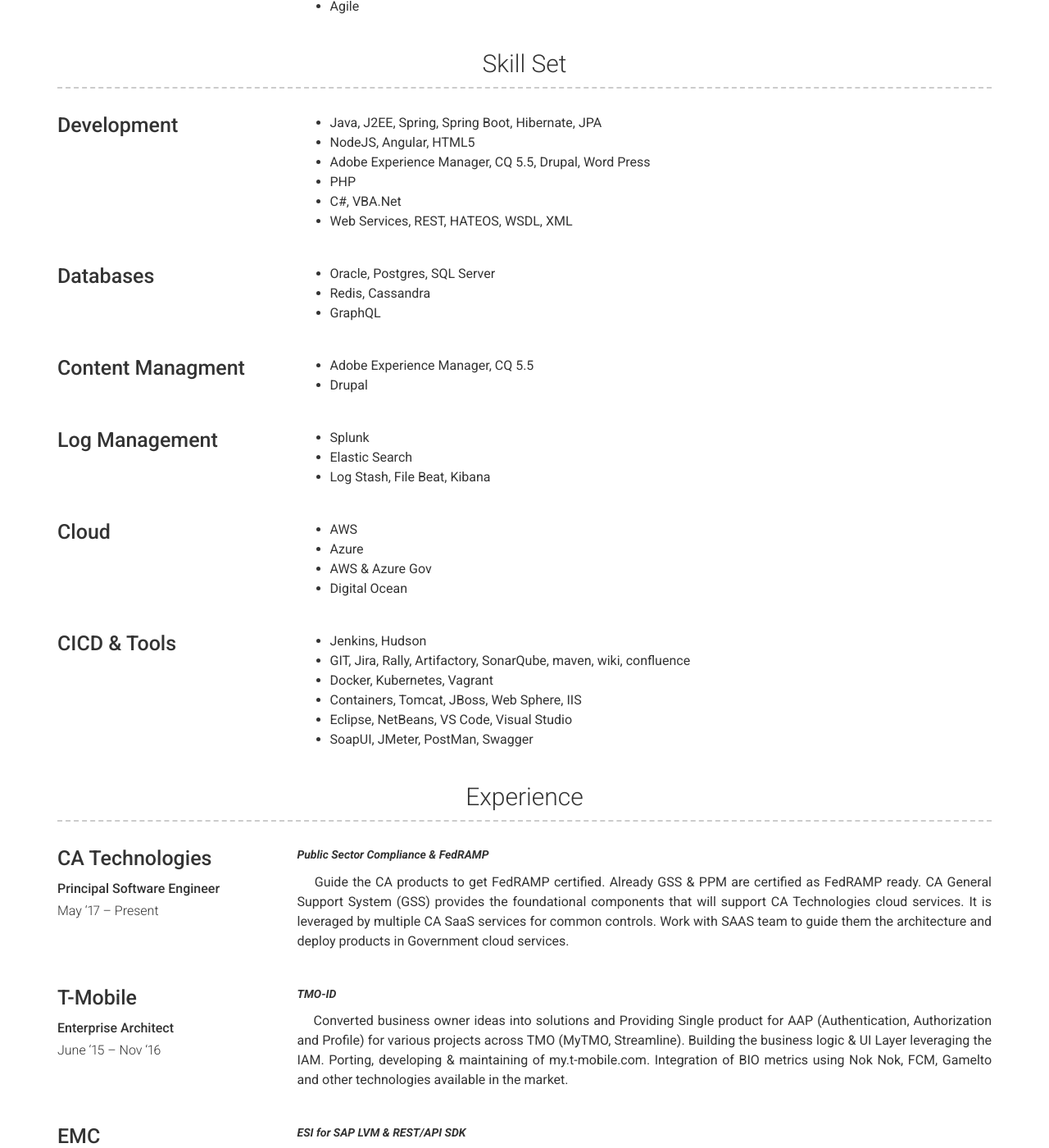
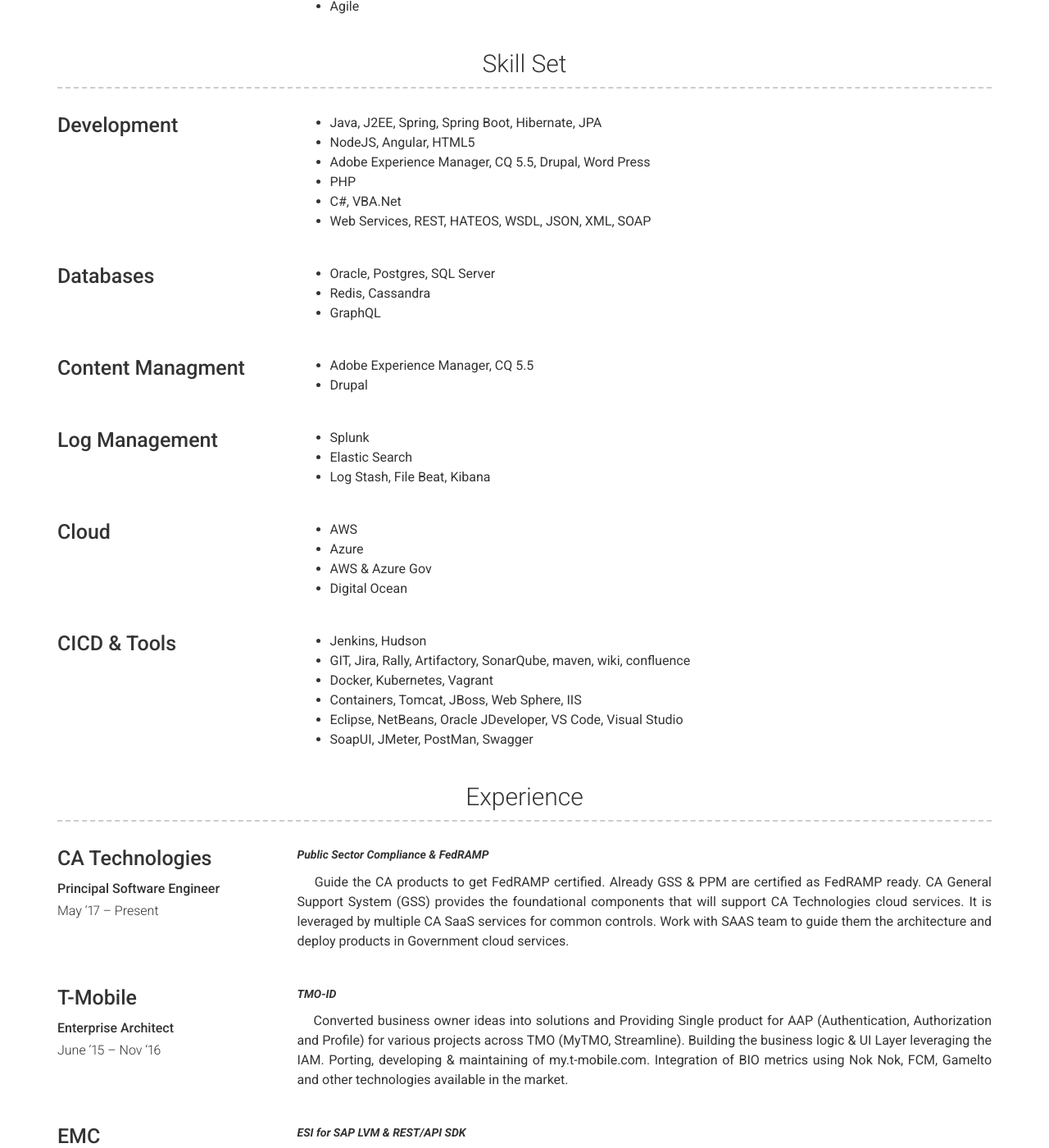
Before and after one commit to pradeepjaladi/pradeepjaladi.github.io, a Jekyll site: the page built from index.md, in a window 1280 px wide and 1400 px high, scrolled down 585 px. Shown: the whole window at 82% size. Built offline with Jekyll 4.4.1, drawn with Linux system fonts in a browser that asks for light colours.

Commit message:
Update skillset.yml

```diff
--- a/_data/skillset.yml
+++ b/_data/skillset.yml
@@ -6,7 +6,7 @@
     - Adobe Experience Manager, CQ 5.5, Drupal, Word Press
     - PHP
     - C#, VBA.Net
-    - Web Services, REST, HATEOS, WSDL, XML
+    - Web Services, REST, HATEOS, WSDL, JSON, XML, SOAP
 
 - Type: Databases
   skills: | # this will include new lines to allow paragraphs
@@ -41,5 +41,5 @@
     - GIT, Jira, Rally, Artifactory, SonarQube, maven, wiki, confluence
     - Docker, Kubernetes, Vagrant
     - Containers, Tomcat, JBoss, Web Sphere, IIS
-    - Eclipse, NetBeans, VS Code, Visual Studio
+    - Eclipse, NetBeans, Oracle JDeveloper, VS Code, Visual Studio
     - SoapUI, JMeter, PostMan, Swagger
```
